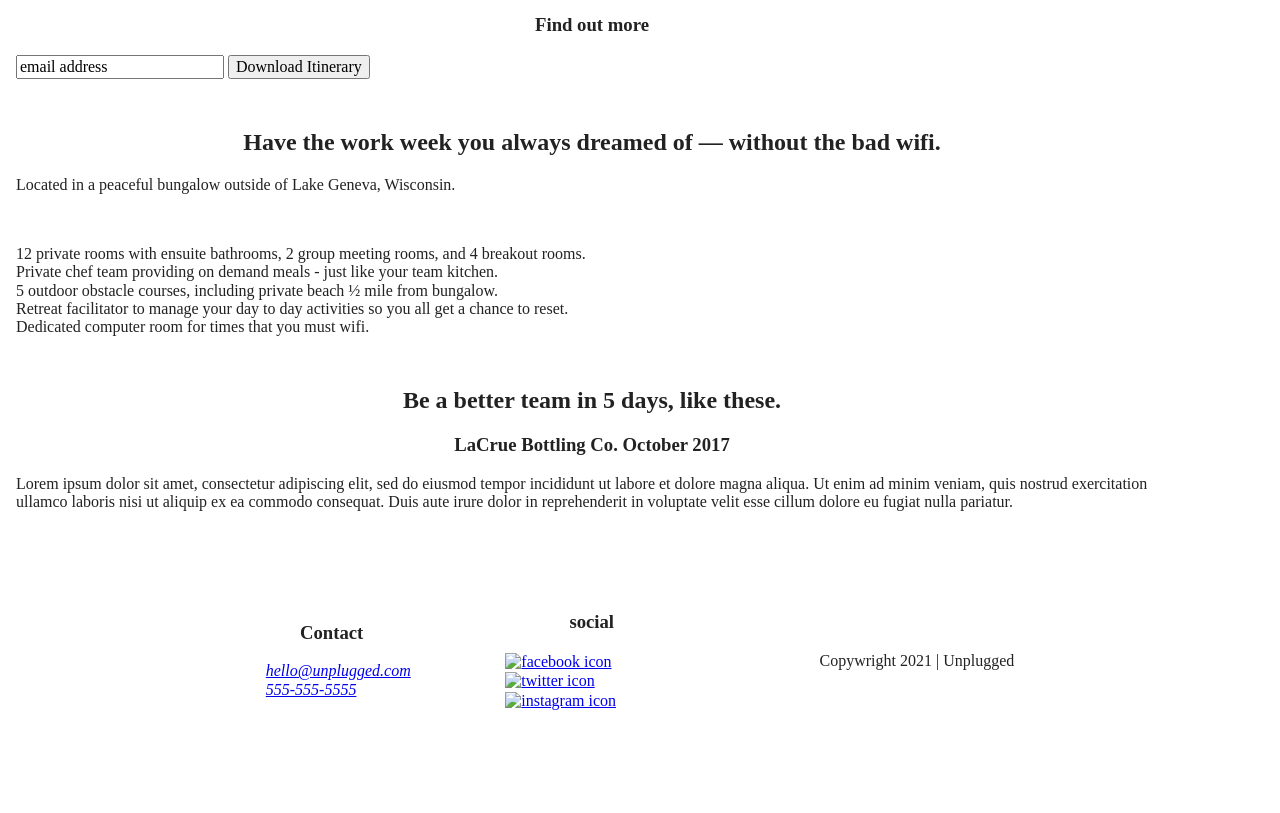
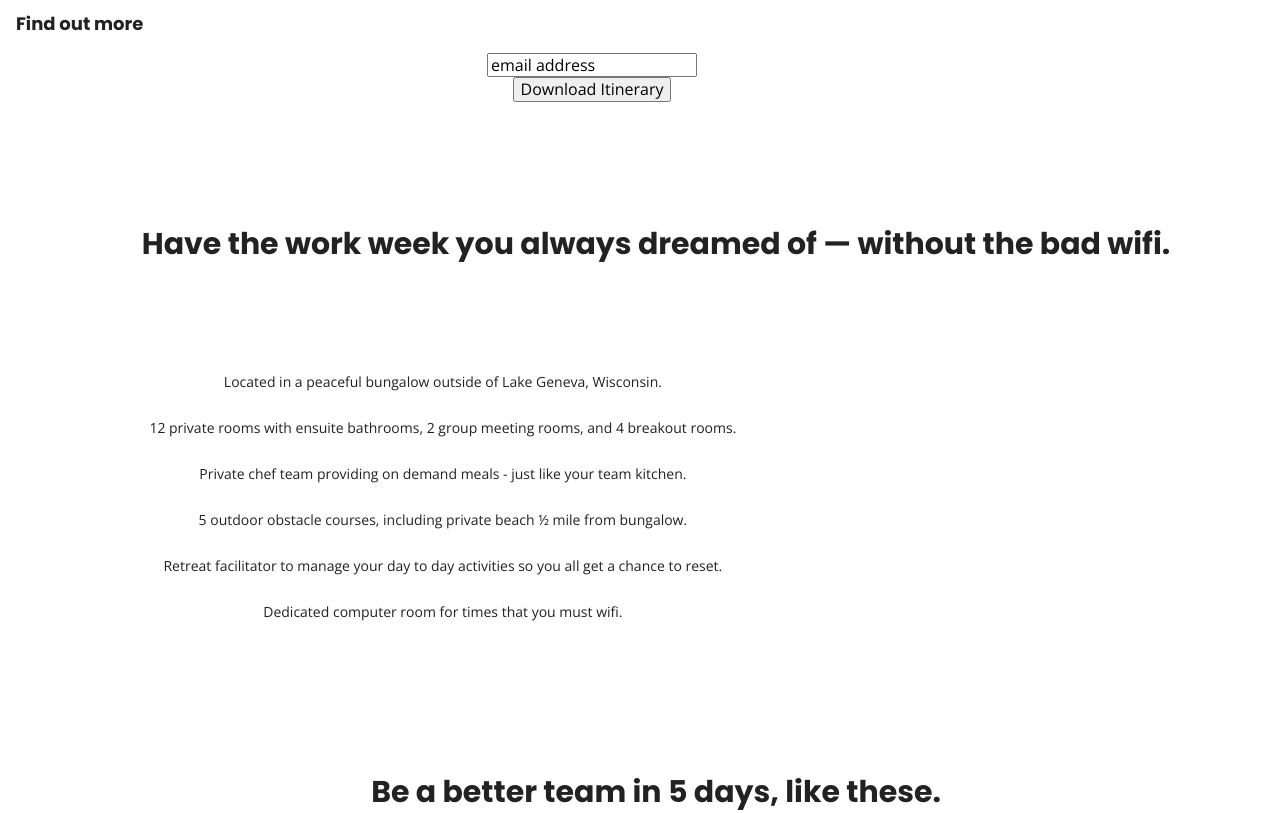
Before and after one commit to KayDoyle/unplugged-retreat, a website built with Parcel: page index.html in a window 1280 px wide. Shown: the part 380-1193 px from the top of the page. Before the commit the page ends 1140 px from the top, so only its background shows below. Built offline with nearby package versions, Linux system fonts and the light colour scheme.

Commit message:
Changed font styles and centered footer content

```diff
--- a/css/main.css
+++ b/css/main.css
@@ -86,9 +86,68 @@ textarea {
 /* ==========================================================================
    Author's custom styles
    ========================================================================== */
-html{
-  font-size: 16px;
+
+   /*********** General Styles ************/
+
+   html{
+       font-size: 16px;
+     }
+
+
+   body {
+     font-family: 'Open Sans', sans-serif;
+     font-size: 1em;
+   }
+
+   ul,
+   ol {
+
+   }
+
+   a {
+
+   }
+
+   h2 {
+     font-family: 'Poppins', sans-serif;
+     font-size: 1.876em;
+   }
+
+   h3,
+   h4 {
+      font-family: 'Poppins', sans-serif;
+      font-size: 1.125em;
+   }
+
+   p {
+     font-size: 0.875em;
+   }
+
+   a {
+     color: #e2e3ed;
+     text-decoration: none;
+     font-size: 0.875em;
 }
+
+   img {
+
+   }
+
+   figure {
+
+   }
+
+   address {
+
+   }
+
+   .content-wrapper {
+
+   }
+
+
+
+/*************** BACKGROUND STYLES***************/
 
 .content-wrapper {
   width: 90%;
@@ -167,6 +226,26 @@ footer h3 {
   align-items: center;
 }
 
+footer .contact {
+  display: flex;
+  justify-content: center;
+  align-items: center;
+}
+
+footer .social {
+  display: flex;
+  justify-content: center;
+  align-items: center;
+}
+
+footer .social-icons {
+  display: flex;
+  justify-content: space-around;
+  align-items: center;
+  flex-flow: row nowrap;
+
+}
+
 /**************** MAIN MOBILE *****************/
 main {
   display: flex;
@@ -183,11 +262,68 @@ main h2, h3 {
   align-items: center;
 }
 
-.features p{
+/************* FORM************/
+
+.form-description h3, p {
+  display: flex;
+  justify-content: flex-start;
+  align-items: flex-start;
+  flex-flow: column wrap;
+}
+
+.form {
+  display: flex;
+  justify-content: center;
+  align-items: center;
+  flex-flow: column wrap;
+}
+
+/********** FEATURES ********/
+
+.features {
+  display: flex;
+  justify-content: center;
+  align-items: center;
+  flex-flow: row wrap;
+  width: 100%;
+}
+
+.features h2 {
+  margin-bottom: 3.75em;
+}
+
+.features article {
+  width: 63%;
+  margin: 30px 0;
+}
+
+.features .features-items {
+  display: flex;
+  justify-content: center;
+  align-items: center;
+  flex-flow: row wrap;
+}
+
+.features p {
   margin: 0;
 }
 
+/******** Reviews ********/
 
+.reviews {
+  display: flex;
+  justify-content: center;
+  flex-flow: row wrap;
+}
+
+.reviews h2 {
+  margin-bottom: 40px;
+}
+
+.reviews h3 {
+  width: 55%;
+  margin: 20px 0;
+}
 
 
 
--- a/index.html
+++ b/index.html
@@ -14,6 +14,10 @@
 
   <link rel="manifest" href="site.webmanifest">
   <link rel="apple-touch-icon" href="icon.png">
+
+  <!-- Google Fonts -->
+<link href="https://fonts.googleapis.com/css?family=Open+Sans:400,700|Poppins:500,700" rel="stylesheet">
+
   <!-- Place favicon.ico in the root directory -->
 
   <link rel="stylesheet" href="css/normalize.css">
@@ -65,32 +69,32 @@
 
         <article>
           <p class="fontawesome-icon"></p><!-- img here -->
-          <p class="features-item-description">Located in a peaceful bungalow outside of Lake Geneva, Wisconsin. </p>
-        </div>
-
-        <article>
-          <p class="fontawesome-icon"></p><!-- img here -->
-          <p class="features-item-description">12 private rooms with ensuite bathrooms, 2 group meeting rooms, and 4 breakout rooms.</p>
+          <p class="features-items">Located in a peaceful bungalow outside of Lake Geneva, Wisconsin. </p>
         </article>
 
         <article>
           <p class="fontawesome-icon"></p><!-- img here -->
-          <p class="features-item-description">Private chef team providing on demand meals - just like your team kitchen.</p>
+          <p class="features-items">12 private rooms with ensuite bathrooms, 2 group meeting rooms, and 4 breakout rooms.</p>
         </article>
 
         <article>
           <p class="fontawesome-icon"></p><!-- img here -->
-          <p class="features-item-description">5 outdoor obstacle courses, including private beach ½ mile from bungalow.</p>
+          <p class="features-items">Private chef team providing on demand meals - just like your team kitchen.</p>
         </article>
 
         <article>
           <p class="fontawesome-icon"></p><!-- img here -->
-          <p class="features-item-description">Retreat facilitator to manage your day to day activities so you all get a chance to reset.</p>
+          <p class="features-items">5 outdoor obstacle courses, including private beach ½ mile from bungalow.</p>
         </article>
 
         <article>
           <p class="fontawesome-icon"></p><!-- img here -->
-          <p class="features-item-description">Dedicated computer room for times that you must wifi.</p>
+          <p class="features-items">Retreat facilitator to manage your day to day activities so you all get a chance to reset.</p>
+        </article>
+
+        <article>
+          <p class="fontawesome-icon"></p><!-- img here -->
+          <p class="features-items">Dedicated computer room for times that you must wifi.</p>
         </article>
       </div>
     </section>
@@ -98,7 +102,7 @@
     <section class="reviews">
       <div class="content-wrapper">
         <h2>Be a better team in 5 days, like these.</h2>
-        <h3>LaCrue Bottling Co. October 2017</h3>
+        <h3>LaCrue Bottling Co.<br> October 2017</h3>
         <p>Lorem ipsum dolor sit amet, consectetur adipiscing elit, sed do eiusmod tempor incididunt ut labore et dolore magna aliqua. Ut enim ad minim veniam, quis nostrud exercitation ullamco laboris nisi ut aliquip ex ea commodo consequat. Duis aute irure dolor in reprehenderit in voluptate velit esse cillum dolore eu fugiat nulla pariatur. </p>
       </div>
     </section>
```
Also changed, not shown: about/index.html (+4 -0 lines), faq/index.html (+2 -0 lines).
